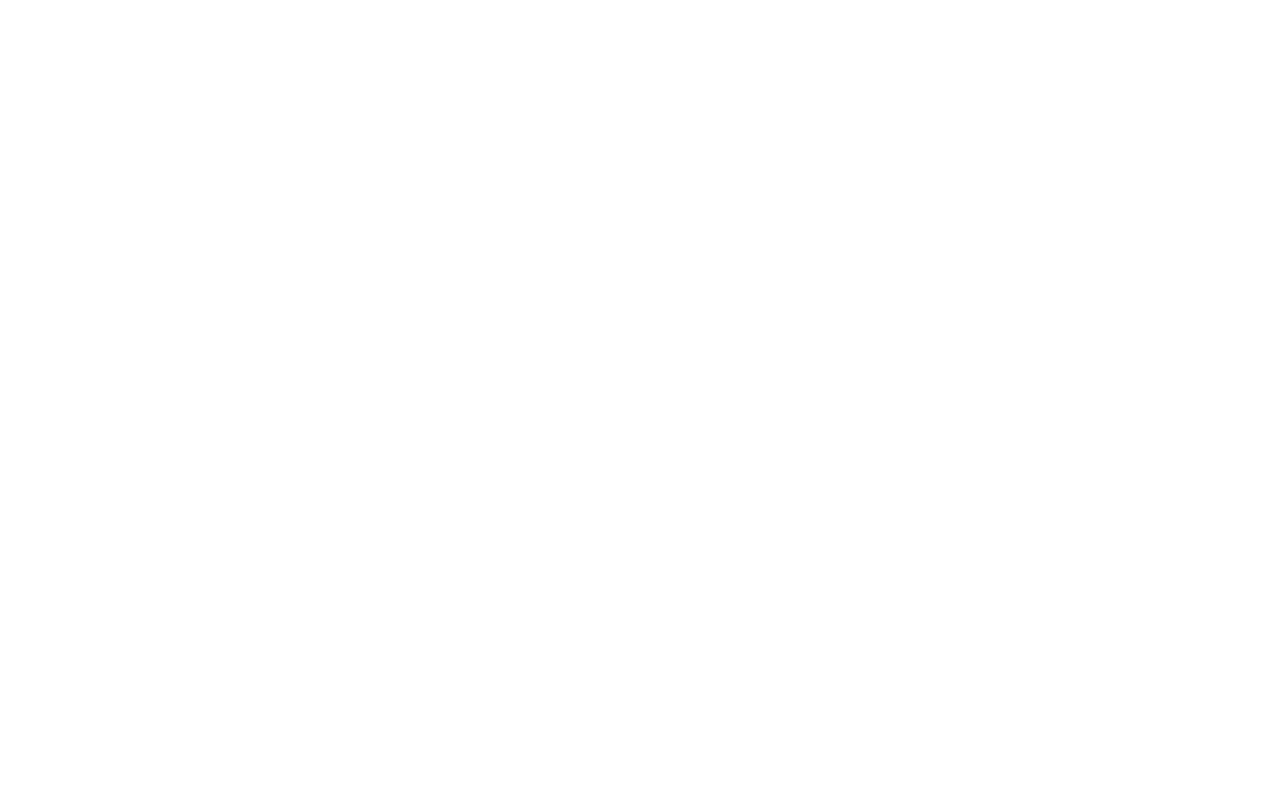
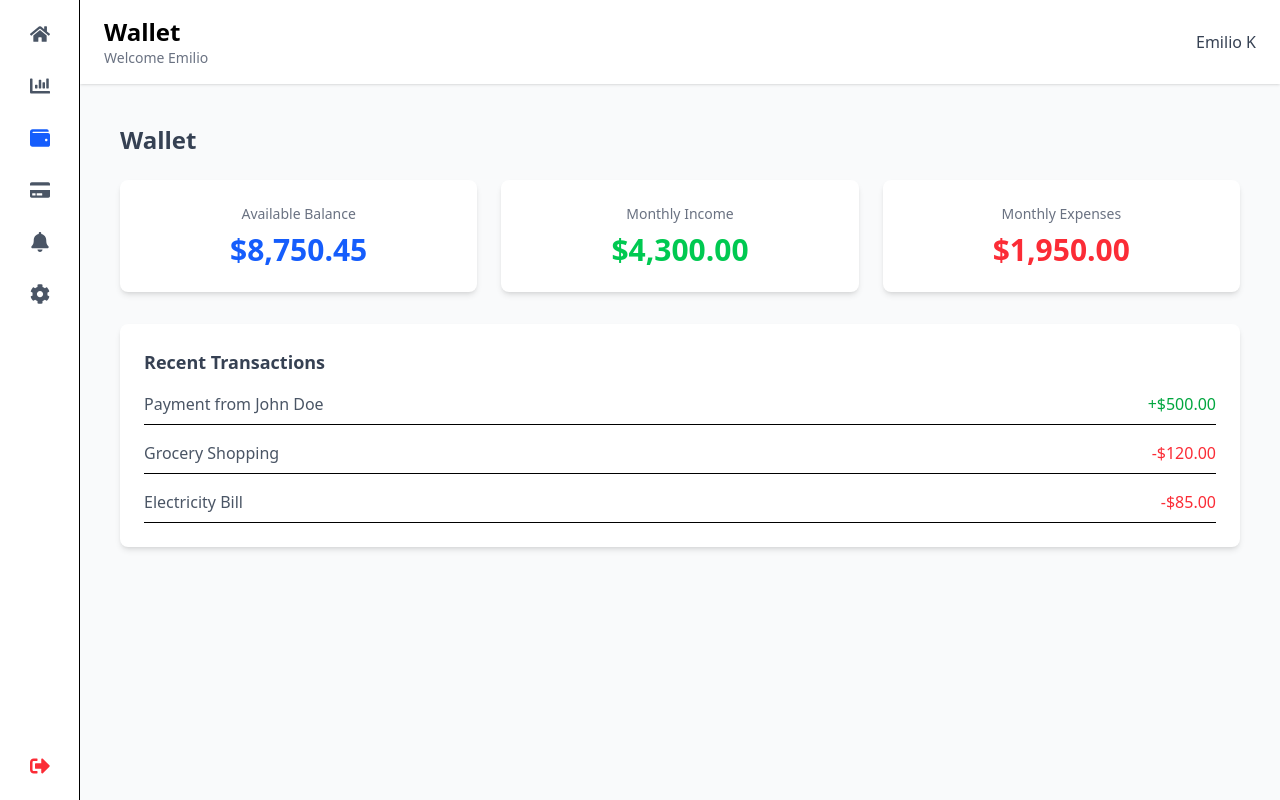
Before and after one commit to Emilio1-3/FinanceApp, a React (Vite) app in the folder FinanceApp/: page /wallet in a window 1280 px wide. Before the commit this address had no page. Built offline with nearby package versions, Linux system fonts and the light colour scheme; sample sign-in values are in the browser's storage; a web font is replaced by a local one.

Commit message:
Added wallet page and analytics page

```diff
--- a/FinanceApp/package.json
+++ b/FinanceApp/package.json
@@ -17,6 +17,7 @@
     "react": "^19.1.0",
     "react-calendar": "^5.1.0",
     "react-chartjs-2": "^5.3.0",
+    "react-countup": "^6.5.3",
     "react-dom": "^19.1.0",
     "react-icons": "^5.5.0",
     "react-router-dom": "^7.6.2",
--- a/FinanceApp/src/App.tsx
+++ b/FinanceApp/src/App.tsx
@@ -1,6 +1,8 @@
 import { BrowserRouter as Router, Routes, Route, Navigate } from "react-router-dom";
 import Dashboard from "./pages/Dashboard";
 import AuthPage from "./pages/AuthPage";
+import Analytics from "./pages/Analytics";
+import Wallet from "./pages/Wallet";
 import Layout from "./components/Layout";
 import { useEffect, useState } from "react";
 import './index.css';
@@ -33,6 +35,26 @@
             </Layout> ): ( <Navigate to="/" />)
           }
         />
+
+         <Route
+          path="/analytics"
+          element={
+            isAuthenticated ? (<Layout setIsAuthenticated={setIsAuthenticated}>
+              <Analytics />
+            </Layout> ): ( <Navigate to="/" />)
+          }
+        />
+
+        <Route
+          path="wallet"
+          element={
+            isAuthenticated ? (
+              <Layout setIsAuthenticated={setIsAuthenticated}>
+                <Wallet />
+              </Layout>
+            ) : ( <Navigate to="/" />)
+          }
+        />
       </Routes>
     </Router>
   );
--- a/FinanceApp/src/components/Topbar.tsx
+++ b/FinanceApp/src/components/Topbar.tsx
@@ -1,8 +1,22 @@
+import { useLocation } from "react-router-dom";
+
+const pageTitles: Record<string, string> = {
+  "/dashboard": "Dashboard",
+  "/analytics": "Analytics",
+  "/wallet": "Wallet",
+  "/cards": "Cards",
+  "/notifications": "Notifications",
+  "/settings": "Settings",
+};
+
 export default function Topbar() {
+  const location = useLocation();
+  const pageTitle = pageTitles[location.pathname] || "Page";
+
   return (
     <div className="flex justify-between items-center px-6 py-4 bg-white shadow-sm">
     <div>
-      <h1 className="text-2x1 font-semibold">Dashboard</h1>
+      <h1 className="text-2xl font-semibold">{pageTitle}</h1>
       <p className="text-gray-500 text-sm">Welcome Emilio</p>
     </div>
     <div className="text-right">
--- /dev/null
+++ b/FinanceApp/src/pages/Analytics.tsx
@@ -0,0 +1,95 @@
+import { Line } from 'react-chartjs-2';
+import {
+  Chart as ChartJS,
+  CategoryScale,
+  LinearScale,
+  PointElement,
+  LineElement,
+  Title,
+  Tooltip,
+  Legend,
+} from "chart.js";
+ChartJS.register(
+  LineElement,
+  CategoryScale,
+  LinearScale,
+  PointElement,
+  Title,
+  Tooltip,
+  Legend
+);
+import CountUp from 'react-countup';
+
+export default function Analytics() {
+  const data = {
+    labels: [
+      'Jan', 'Feb', 'Mar', 'Apr', 'May', 'Jun', 'Jul', 'Aug', 'Sep', 'Oct','Nov','Dec'
+    ],
+    datasets: [
+      {
+        label: 'Revenue',
+        data: [1200, 1100, 1400, 900, 1300, 1150, 1450, 1380, 1420, 1350, 1500, 1600],
+        borderColor: "#3b82f6",
+        backgroundColor: 'rgba(59, 130, 246, 0.3)',
+        tension: 0.4,
+      },
+      {
+        label: 'Expenses',
+        data: [700, 800, 750, 600, 850, 780, 810, 790, 830, 800, 880, 900],
+        borderColor: '#f87171',
+        backgroundColor: 'rgba(248, 113, 113, 0.3)',
+        tension: 0.4,
+      },
+      {
+        label: 'Profit',
+        data: [500, 300, 650, 300, 450, 370, 640, 590, 590, 550, 620, 700],
+        borderColor: '#10b981',
+        backgroundColor: 'rgba(16, 185, 129, 0.3)',
+        tension: 0.4,
+      },
+    ],
+  };
+
+  const options = {
+    responsive: true,
+    plugins: {
+      legend: {
+        position: 'top' as const,
+      },
+      title: {
+        display: false,
+      },
+    },
+  };
+
+  return (
+    <div className="p-6 bg-gray-50 min-h-screen">
+      <h1 className="text-2xl font-bold mb-4 text-gray-700">Analytics</h1>
+
+      <div className="grid grid-cols-1 md:grid-cols-3 gap-4 mb-6">
+        <div className="bg-white shadow-md rounded-md p-4">
+          <p className="text-sm text-gray-500">Total Revenue</p>
+          <h2 className="text-xl font-bold text-blue-600">
+            <CountUp end={15600} duration={2.5} prefix="$" separator="," decimals={2} />
+            </h2>
+        </div>
+
+        <div className="bg-white shadow-md rounded-md p-4">
+          <p className="text-sm text-gray-500">Total Expenses</p>
+          <h2 className="text-xl font-bold text-red-500">
+            <CountUp end={9280} duration={2.5} prefix="$" decimals={2} /></h2>
+        </div>
+
+        <div className="bg-white shadow-md rounded-md p-4">
+          <p className="text-sm text-gray-500">Total Profit</p>
+          <h2 className="text-xl font-bold text-green-500">
+            <CountUp end={6320} duration={2.5} prefix="$" separator="," decimals={2} /></h2>
+        </div>
+      </div>
+
+      <div className="bg-white shadow-md rounded-md p-4">
+        <Line data={data} options={options} />
+      </div>
+    </div>
+  );
+}
--- a/FinanceApp/src/pages/Dashboard.tsx
+++ b/FinanceApp/src/pages/Dashboard.tsx
@@ -18,6 +18,7 @@
 } from "chart.js";
 import { Line, Pie } from "react-chartjs-2";
 import Calendar from "react-calendar";
+import CountUp from "react-countup";
 import type { CalendarProps } from "react-calendar";
 import "react-calendar/dist/Calendar.css";
 import visaLogo from "../assets/Visa_Logo.png";
@@ -114,7 +115,9 @@
       {/* Balance and buttons */}
       <div className="bg-white p-6 rounded-xl shadow-md">
         <h2 className="text-gray-500 text-sm uppercase mb-2">Total Balance</h2>
-        <p className="text-3xl font-semibold text-gray-800 mb-6">$12,500.00</p>
+        <p className="text-3xl font-semibold text-gray-800 mb-6">
+          <CountUp end={12500} duration={2.5} prefix="$" separator="," decimals={2} />
+        </p>
         <div className="flex gap-4">
           <div className="flex-1 bg-gray-100 p-4 rounded-lg flex items-center justify-center space-x-2 hover:bg-blue-400 cursor-pointer">
             <FaExchangeAlt className="text-xl text-blue-600" />
@@ -177,14 +180,18 @@
                   <FaArrowUp className="text-green-500" />
                   <span>Income</span>
                 </td>
-                <td className="py-2 text-green-600 font-semibold">$3,200</td>
+                <td className="py-2 text-green-600 font-semibold">
+                  <CountUp end={3200} duration={2.5} prefix="$" separator="," decimals={2} />
+                </td>
               </tr>
               <tr>
                 <td className="py-2 font-medium flex items-center space-x-2">
                   <FaArrowDown className="text-red-500" />
                   <span>Expenses</span>
                 </td>
-                <td className="py-2 text-red-600 font-semibold">-$1,400</td>
+                <td className="py-2 text-red-600 font-semibold">
+                  -<CountUp end={1400} duration={2.5} prefix="$" separator="," decimals={2} />
+                </td>
               </tr>
             </tbody>
           </table>
--- /dev/null
+++ b/FinanceApp/src/pages/Wallet.tsx
@@ -0,0 +1,64 @@
+import CountUp from 'react-countup';
+
+export default function  Wallet() {
+  return (
+    <div className="p-6 bg-gray-50 min-h-screen">
+      <h1 className="text-2xl font-bold mb-6 text-gray-700">Wallet</h1>
+
+      <div className="grid grid-cols-1 md:grid-cols-3 gap-6">
+        {/*balance*/}
+        <div className="bg-white p-6 rounded-lg shadow-md text-center">
+          <p className="text-sm text-gray-500 mb-2">Available Balance</p>
+          <h2 className="text-3xl font-bold text-blue-600">
+            <CountUp end={8750.45} duration={2.5} prefix="$" separator="," decimals={2} />
+          </h2>
+        </div>
+
+        {/*income*/}
+        <div className="bg-white p-6 rounded-lg shadow-md text-center">
+          <p className="text-sm text-gray-500 mb-2">Monthly Income</p>
+          <h2 className="text-3xl font-bold text-green-500">
+            <CountUp end={4300} duration={2.5} prefix="$" separator="," decimals={2} />
+          </h2>
+        </div>
+
+        {/*expenses*/}
+        <div className="bg-white p-6 rounded-lg shadow-md text-center">
+          <p className="text-sm text-gray-500 mb-2">Monthly Expenses</p>
+          <h2 className="text-3xl font-bold text-red-500">
+            <CountUp end={1950} duration={2.5} prefix="$" separator="," decimals={2} />
+          </h2>
+        </div>
+      </div>
+
+      {/*wallet details*/}
+      <div className="bg-white mt-8 p-6 rounded-lg shadow-md">
+        <h3 className="text-lg font-semibold text-gray-700 mb-4">Recent Transactions</h3>
+        <ul className="space-y-4">
+
+          <li className="flex justify-between border-b pb-2">
+            <span className="text-gray-600">Payment from John Doe</span>
+            <span className="text-green-600  font-medium">
+              +<CountUp end={500} duration={2.5} prefix="$" separator="," decimals={2} />
+            </span>
+          </li>
+
+          <li className="flex justify-between border-b pb-2">
+            <span className="text-gray-600">Grocery Shopping</span>
+            <span className="text-red-500 font-medium">
+              -<CountUp end={120} duration={2.5} prefix="$" separator="," decimals={2} />
+            </span>
+          </li>
+
+          <li className="flex justify-between border-b pb-2">
+            <span className="text-gray-600">Electricity Bill</span>
+            <span className="text-red-500 font-medium">
+              -<CountUp end={85} duration={2.5} prefix="$" separator="," decimals={2} />
+            </span>
+          </li>
+
+        </ul>
+      </div>
+    </div>
+  );
+}
```
Also changed, not shown: 1 other file (tests, documents, lock files or other folders).
